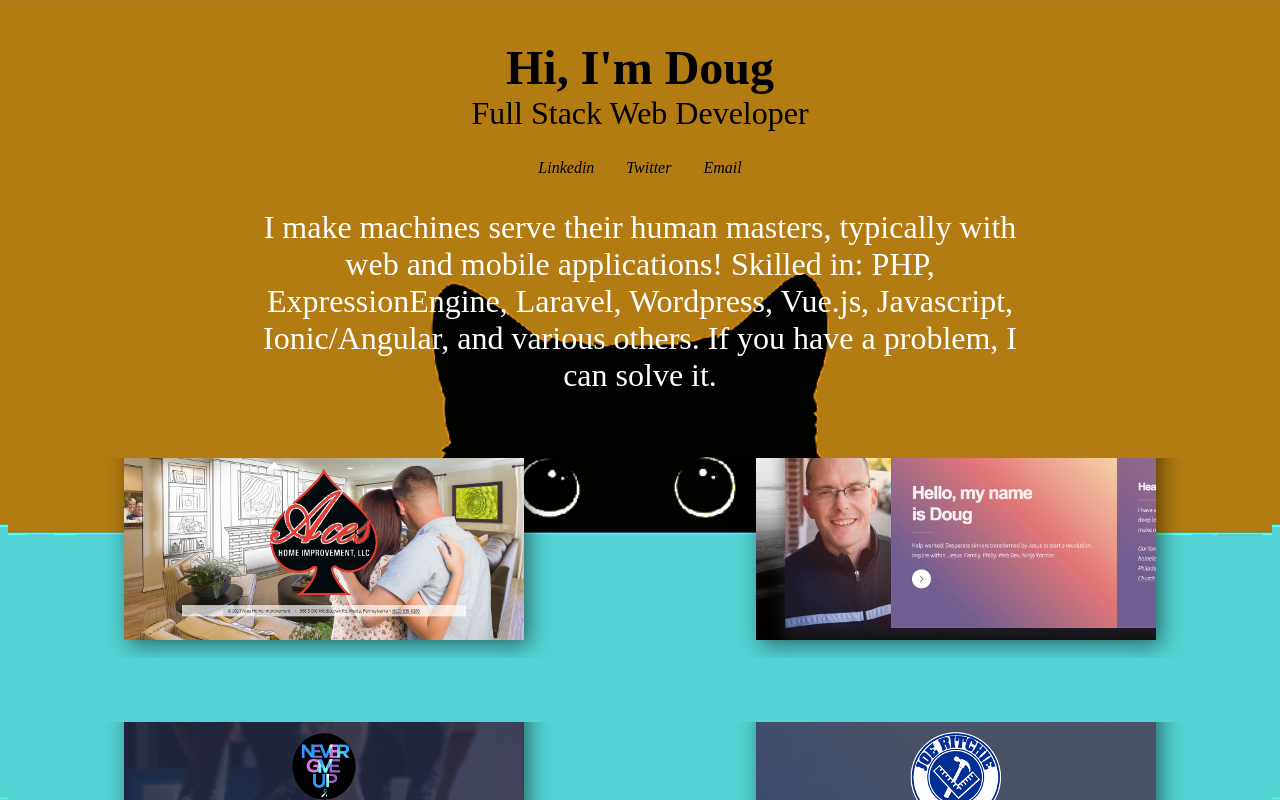
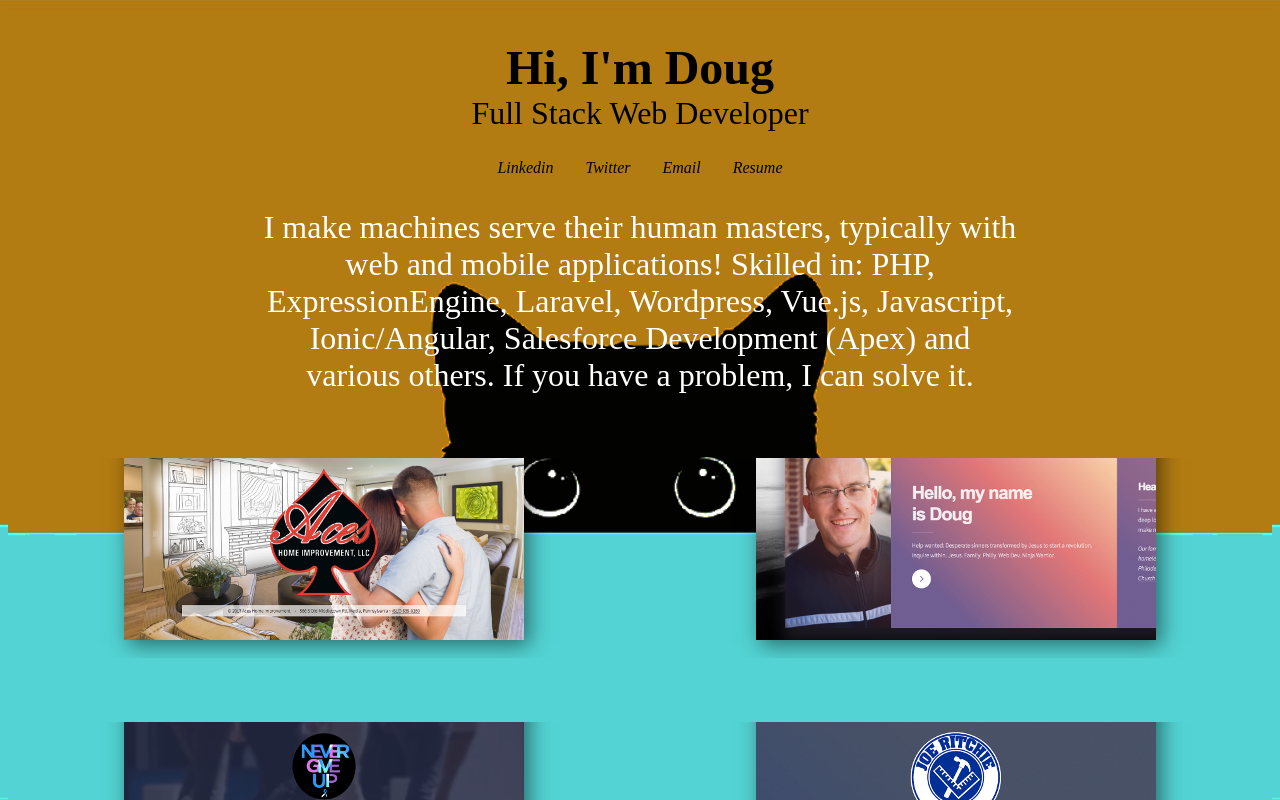
Before and after one commit to dougblackjr/portfolio, a Vue app: page /#/ in a window 1280 px wide. Shown: the top 800 px of the page. Built offline with nearby package versions, Linux system fonts and the light colour scheme; a web font is replaced by a local one.

Commit message:
Updated whitespace, added resume

```diff
--- a/src/components/Hello.vue
+++ b/src/components/Hello.vue
@@ -7,8 +7,9 @@
 				<li><a target="_blank" href="http://linkedin.com/in/dougblackjr2">Linkedin</a></li>
 				<li><a target="_blank" href="http://www.twitter.com/dougblackjr">Twitter</a></li>
 				<li><a target="_blank" href="http://dougblackjr.com#contact">Email</a></li>
+				<li><a target="_blank" href="https://www.dropbox.com/s/y56z9es0sl41xpf/resume_doug_black.pdf?dl=0">Resume</a></li>
 			</ul>
-      <p>I make machines serve their human masters, typically with web and mobile applications! Skilled in: PHP, ExpressionEngine, Laravel, Wordpress, Vue.js, Javascript, Ionic/Angular, and various others. If you have a problem, I can solve it.</p>
+			<p>I make machines serve their human masters, typically with web and mobile applications! Skilled in: PHP, ExpressionEngine, Laravel, Wordpress, Vue.js, Javascript, Ionic/Angular, Salesforce Development (Apex) and various others. If you have a problem, I can solve it.</p>
 		</div>
 		<div class="cards">
 			<card v-for='(site, i) in sites' :project="site" :project_id="i"></card>
```
Lines whose indentation alone changed are shown as unchanged.
